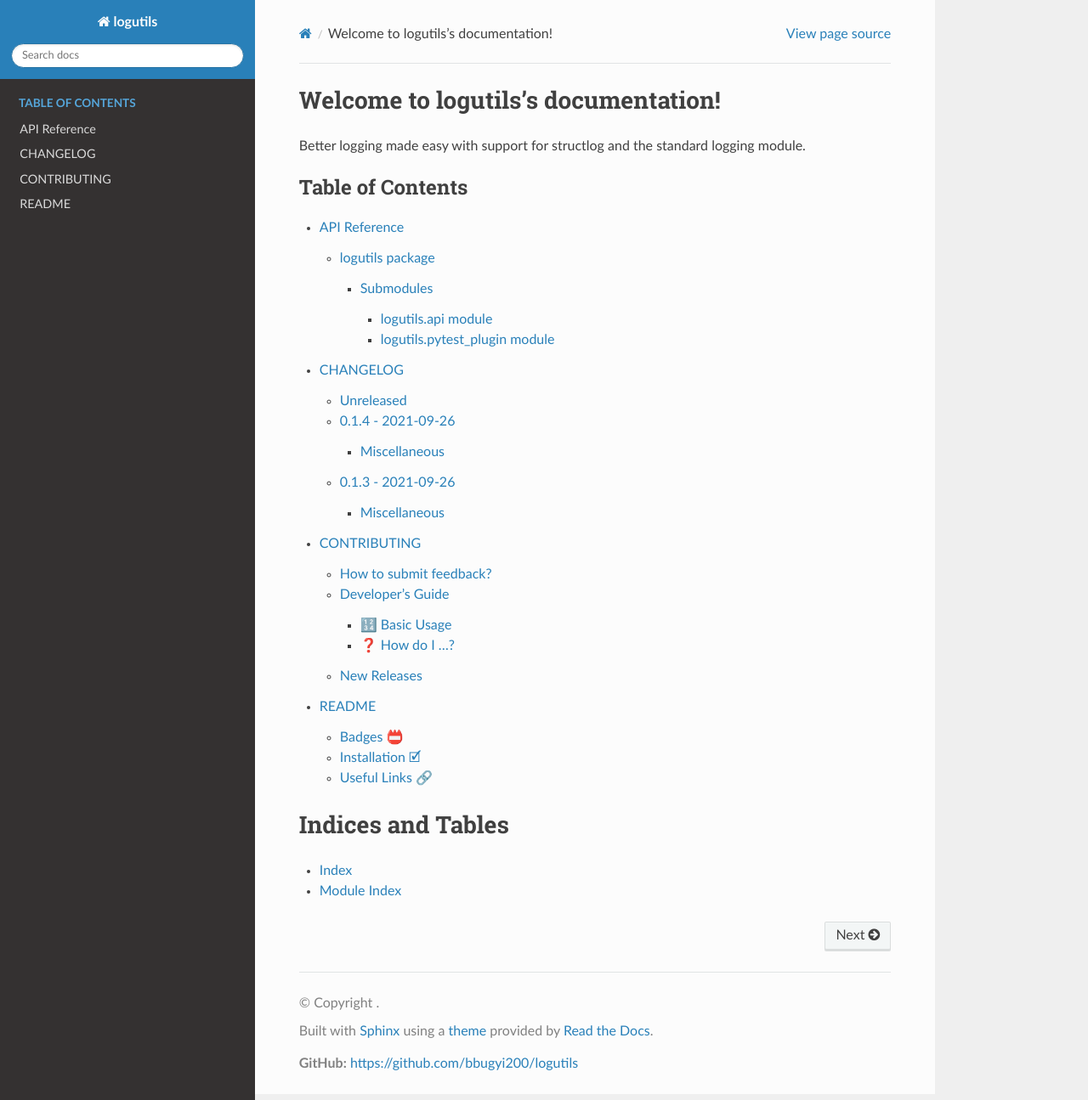
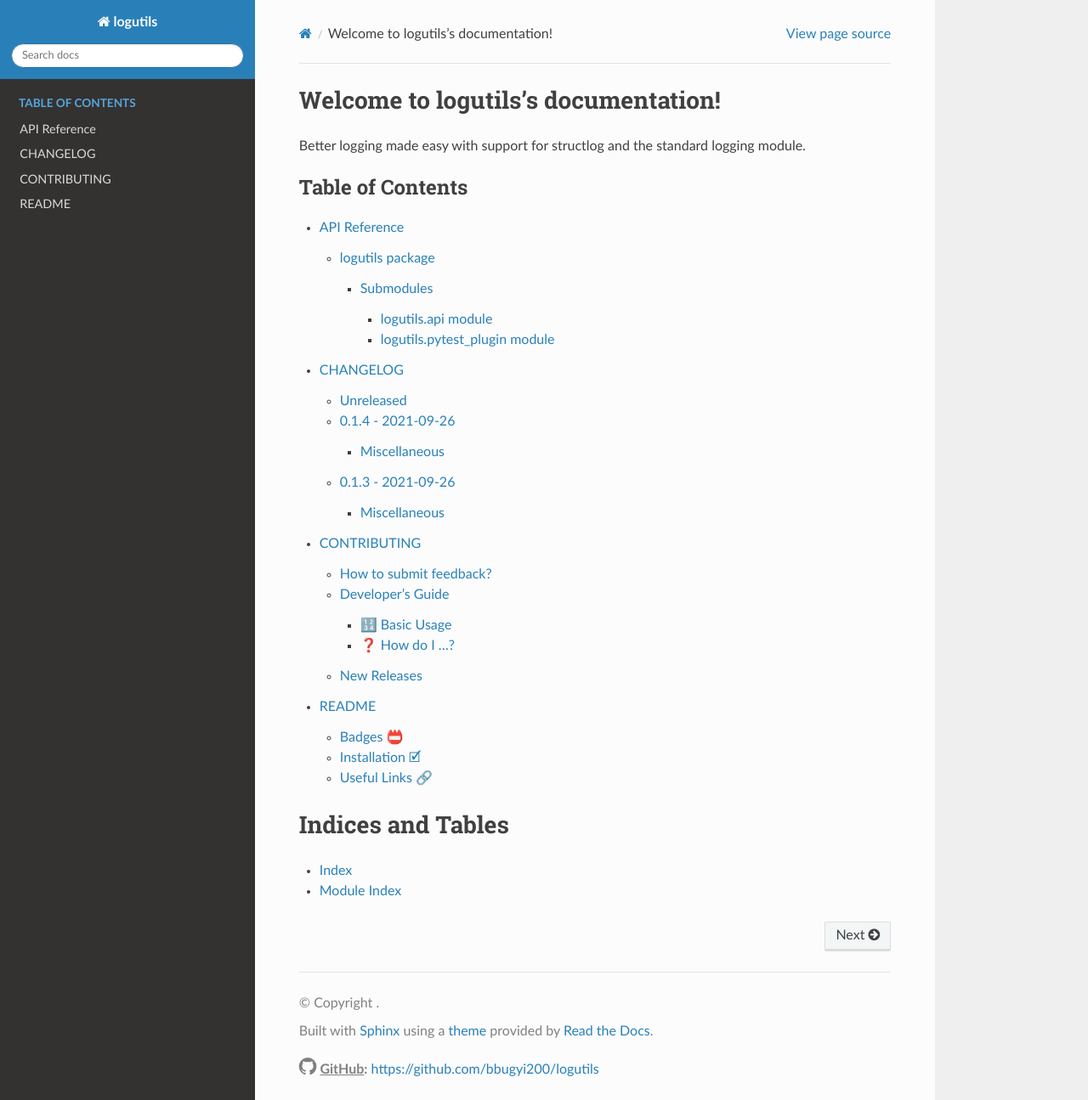
Before and after one commit to bbugyi200/logutils, a Sphinx documentation site: the page built from docs/source/index.rst, in a window 1280 px wide and 1295 px high. Shown: the whole window at 85% size. Built offline with Sphinx 7.4.7 and the Read the Docs theme 2.0.0, drawn with Linux system fonts in a browser that asks for light colours.

```diff
--- a/docs/source/_templates/footer.html
+++ b/docs/source/_templates/footer.html
@@ -1,5 +1,9 @@
 {% extends '!footer.html' %}
 {% block extrafooter %}
+<head>
+<link rel="stylesheet" href="https://cdnjs.cloudflare.com/ajax/libs/font-awesome/4.7.0/css/font-awesome.min.css">
+</head>
 <br></br>
-<strong>GitHub:</strong> <a href="https://github.com/bbugyi200/logutils">https://github.com/bbugyi200/logutils</a>
+<i style="font-size:24px" class="fa">&#xf09b;</i>
+<strong><u>GitHub</u>:</strong> <a href="https://github.com/bbugyi200/logutils">https://github.com/bbugyi200/logutils</a>
 {% endblock %}
```
Also changed, not shown: .cruft.json, 2 other files.
